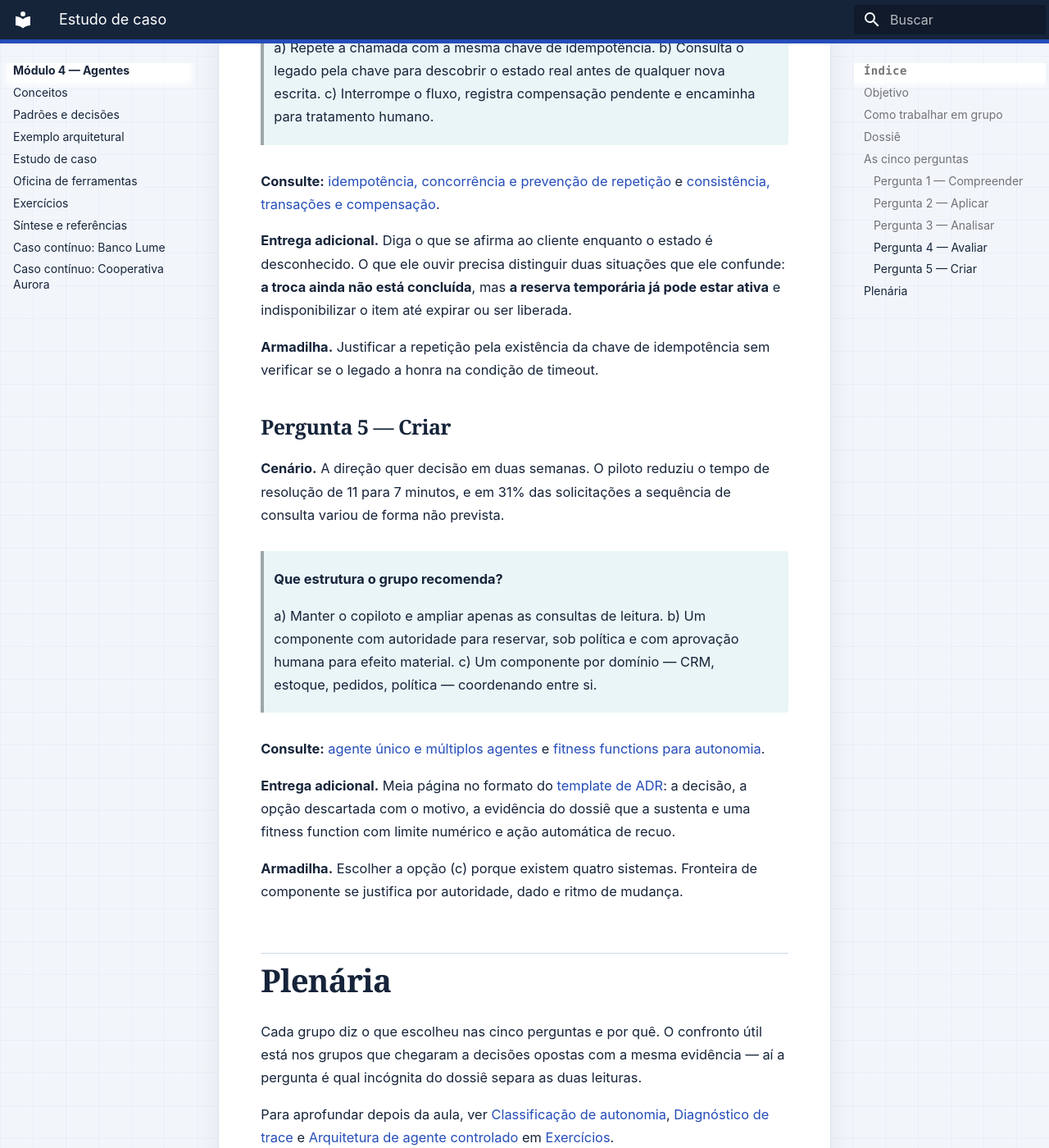
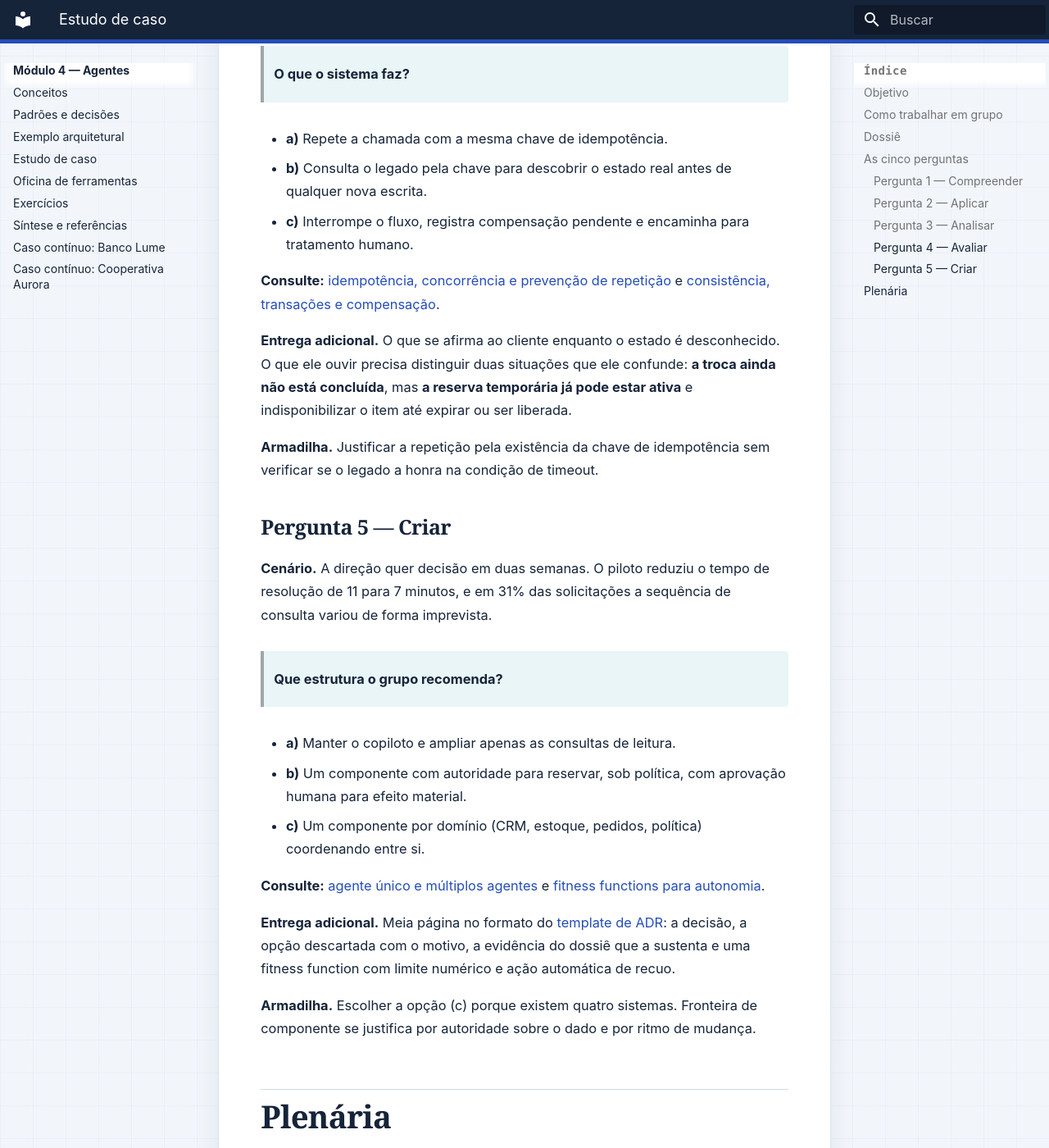
Before and after one commit to aulas-marco/arquitetura-solucoes-ia-generativa, an MkDocs documentation site: the page built from docs/modulo-4-agentes/estudo-de-caso.md, in a window 1280 px wide and 1400 px high, scrolled down 4692 px. Shown: the whole window at 82% size. Built offline with MkDocs 1.6.1 and Material for MkDocs 9.7.7, drawn with Linux system fonts in a browser that asks for light colours; some of the changed text lies outside the part shown.

Commit message:
docs(mod4): corrige a formatação das opções e remove cacoetes de LLM
As alternativas a/b/c estavam dentro do blockquote com quebra simples e
colapsavam numa linha só na renderização. Passam a ser lista fora da
citação, uma alternativa por item.

Na revisão de escrita: quiasmos removidos ("vale pela justificativa, não
pela letra", "elemento do sistema, não o assunto", "validação de dado,
não decisão de permissão"), travessão de ligação eliminado das opções em
favor de ponto ou dois-pontos (nenhum parágrafo com dois ou mais) e
fechamento da plenária reescrito sem frase de efeito.

Co-Authored-By: Claude Opus 5 (1M context) <noreply@anthropic.com>

```diff
--- a/docs/modulo-4-agentes/estudo-de-caso.md
+++ b/docs/modulo-4-agentes/estudo-de-caso.md
@@ -10,7 +10,7 @@ Decidir **onde ficam as responsabilidades, quais atributos de qualidade prevalec
 
 Grupos de três a cinco pessoas. Leia o dossiê uma vez, sem tentar resolver nada, e depois trabalhe as cinco perguntas na ordem. Cada uma traz um cenário e três respostas possíveis: o grupo escolhe uma e justifica.
 
-A escolha vale pela justificativa, não pela letra. O que o dossiê não permite decidir vira **incógnita**, com o experimento que a resolveria. Onde o grupo não chegar a acordo, registre a divergência e siga.
+A justificativa vale mais do que a letra escolhida. O que o dossiê não permite decidir vira **incógnita**, com o experimento que a resolveria. Onde o grupo não chegar a acordo, registre a divergência e siga.
 
 ## Dossiê
 
@@ -18,7 +18,7 @@ A Vértice Varejo recebe pedidos de troca, cancelamento, alteração de entrega
 
 **Restrições confirmadas.** Segurança exige identidade individual em cada chamada e logs sem documento e endereço em claro. Operações relata timeouts recorrentes no legado de pedidos, com equipe pequena de plantão. Comercial permite reserva temporária de item, mas desconto e cancelamento material dependem de limite por valor e aprovação de supervisor. CRM e estoque só são acessíveis por adaptadores; pedidos aceita precondição de versão e chave de idempotência. Auditoria precisa reconstruir proposta, decisão de política, aprovação, chamada, resultado e compensação.
 
-**Classes de solicitação.** O efeito de cada uma é o que a arquitetura precisa governar.
+**Classes de solicitação.** A arquitetura precisa governar o efeito de cada uma.
 
 | Solicitação | Sistemas | Efeito |
 |---|---|---|
@@ -45,37 +45,37 @@ A Vértice Varejo recebe pedidos de troca, cancelamento, alteração de entrega
 
 ## As cinco perguntas
 
-Cada pergunta apresenta um cenário e três respostas possíveis. **Escolha uma e justifique em duas ou três frases**, citando a seção do módulo que sustenta a escolha. Nenhuma das opções é absurda: cada uma é defensável sob alguma condição, e é essa condição que a justificativa precisa nomear.
+Cada pergunta traz um cenário e três respostas possíveis. **Escolha uma e justifique em duas ou três frases**, citando a seção do módulo que sustenta a escolha. Nenhuma das opções é absurda. Cada uma é defensável sob alguma condição, e a justificativa precisa dizer qual.
 
-As perguntas sobem os níveis da [taxonomia de Bloom](../comecar/taxonomia-de-bloom.md). O modelo de linguagem é um elemento do sistema, não o assunto: nenhuma delas se resolve escolhendo modelo, prompt ou plataforma.
+As perguntas sobem os níveis da [taxonomia de Bloom](../comecar/taxonomia-de-bloom.md). Nenhuma delas se resolve escolhendo modelo, prompt ou plataforma.
 
 ### Pergunta 1 — Compreender
 
 **Cenário.** No copiloto atual, o atendente lê a orientação e executa a reserva no sistema de pedidos. A proposta é o modelo passar a escolher o item substituto.
 
 > **Quem passa a autorizar a reserva?**
->
-> a) O componente que gera a proposta, já que ele conhece o caso.
-> b) Um componente de política, que valida a chamada antes de o executor agir.
-> c) O sistema de pedidos, que já rejeita gravação inválida.
+
+- **a)** O componente que gera a proposta, porque conhece o caso.
+- **b)** Um componente de política, que valida a chamada antes de o executor agir.
+- **c)** O sistema de pedidos, que já rejeita gravação inválida.
 
 **Consulte:** [geração, decisão e ação](conceitos.md#geracao-decisao-e-acao) e [políticas como fronteira executável](conceitos.md#politicas-como-fronteira-executavel).
 
-**Armadilha.** Tratar "o legado rejeita" como autorização. Rejeição de gravação inválida não é decisão de permissão.
+**Armadilha.** Tratar "o legado rejeita" como autorização. Rejeitar gravação inválida verifica o dado; a permissão já foi decidida antes disso, em outro lugar.
 
 ### Pergunta 2 — Aplicar
 
 **Cenário.** Auditoria quer reconstruir cada atendimento: proposta, política aplicada, chamada e resultado. Segurança proíbe documento e endereço em claro nos logs. Operações tem três pessoas de plantão.
 
 > **Qual par de atributos de qualidade está em conflito, e qual você atende primeiro?**
->
-> a) Observabilidade e privacidade — registrar o suficiente para reconstruir sem retermos dado pessoal.
-> b) Latência e custo — cada consulta a mais encarece e atrasa o atendimento.
-> c) Confiabilidade e manutenibilidade — mais táticas de recuperação, mais código para sustentar.
+
+- **a)** Observabilidade e privacidade. Registrar o suficiente para reconstruir sem reter dado pessoal.
+- **b)** Latência e custo. Cada consulta a mais encarece e atrasa o atendimento.
+- **c)** Confiabilidade e manutenibilidade. Mais táticas de recuperação, mais código para sustentar.
 
 **Consulte:** o [catálogo de atributos de qualidade](../referencia/atributos-de-qualidade.md).
 
-**Entrega adicional.** Escreva um cenário mensurável para o atributo que você priorizou, no formato do catálogo.
+**Entrega adicional.** Um cenário mensurável para o atributo priorizado, no formato do catálogo.
 
 **Armadilha.** Escolher um par cujas medidas melhoram juntas.
 
@@ -84,14 +84,14 @@ As perguntas sobem os níveis da [taxonomia de Bloom](../comecar/taxonomia-de-bl
 **Cenário.** O sistema de pedidos é o que mais dá timeout e é o único que aceita precondição de versão. CRM e estoque só respondem por adaptadores. A política comercial é versionada e consultável por API.
 
 > **Como integrar o sistema de pedidos?**
->
-> a) Chamada síncrona com timeout curto, precondição de versão e chave de idempotência.
-> b) Mensageria: o pedido de reserva entra numa fila e é processado quando o legado responder.
-> c) Evento de domínio: o estoque publica a reserva e pedidos reage por conta própria.
+
+- **a)** Chamada síncrona com timeout curto, precondição de versão e chave de idempotência.
+- **b)** Mensageria: o pedido de reserva entra numa fila e é processado quando o legado responder.
+- **c)** Evento de domínio: o estoque publica a reserva e pedidos reage por conta própria.
 
 **Consulte:** [APIs, mensageria, eventos e adaptadores](padroes-e-decisoes.md#apis-mensageria-eventos-e-adaptadores) e [identidade do usuário e autorização delegada](padroes-e-decisoes.md#identidade-do-usuario-e-autorizacao-delegada).
 
-**Entrega adicional.** Diga, na opção escolhida, como a identidade do atendente atravessa a fronteira sem virar credencial compartilhada.
+**Entrega adicional.** Na opção escolhida, como a identidade do atendente atravessa a fronteira sem virar credencial compartilhada.
 
 **Armadilha.** Escolher desacoplamento assíncrono e manter a expectativa de confirmação imediata na tela do atendente.
 
@@ -100,35 +100,35 @@ As perguntas sobem os níveis da [taxonomia de Bloom](../comecar/taxonomia-de-bl
 **Cenário.** A reserva foi enviada ao sistema de pedidos e o timeout expirou sem resposta. Não se sabe se o item foi reservado. O cliente está na linha esperando.
 
 > **O que o sistema faz?**
->
-> a) Repete a chamada com a mesma chave de idempotência.
-> b) Consulta o legado pela chave para descobrir o estado real antes de qualquer nova escrita.
-> c) Interrompe o fluxo, registra compensação pendente e encaminha para tratamento humano.
+
+- **a)** Repete a chamada com a mesma chave de idempotência.
+- **b)** Consulta o legado pela chave para descobrir o estado real antes de qualquer nova escrita.
+- **c)** Interrompe o fluxo, registra compensação pendente e encaminha para tratamento humano.
 
 **Consulte:** [idempotência, concorrência e prevenção de repetição](padroes-e-decisoes.md#idempotencia-concorrencia-e-prevencao-de-repeticao) e [consistência, transações e compensação](padroes-e-decisoes.md#consistencia-transacoes-e-compensacao).
 
-**Entrega adicional.** Diga o que se afirma ao cliente enquanto o estado é desconhecido. O que ele ouvir precisa distinguir duas situações que ele confunde: **a troca ainda não está concluída**, mas **a reserva temporária já pode estar ativa** e indisponibilizar o item até expirar ou ser liberada.
+**Entrega adicional.** O que se afirma ao cliente enquanto o estado é desconhecido. O que ele ouvir precisa distinguir duas situações que ele confunde: **a troca ainda não está concluída**, mas **a reserva temporária já pode estar ativa** e indisponibilizar o item até expirar ou ser liberada.
 
 **Armadilha.** Justificar a repetição pela existência da chave de idempotência sem verificar se o legado a honra na condição de timeout.
 
 ### Pergunta 5 — Criar
 
-**Cenário.** A direção quer decisão em duas semanas. O piloto reduziu o tempo de resolução de 11 para 7 minutos, e em 31% das solicitações a sequência de consulta variou de forma não prevista.
+**Cenário.** A direção quer decisão em duas semanas. O piloto reduziu o tempo de resolução de 11 para 7 minutos, e em 31% das solicitações a sequência de consulta variou de forma imprevista.
 
 > **Que estrutura o grupo recomenda?**
->
-> a) Manter o copiloto e ampliar apenas as consultas de leitura.
-> b) Um componente com autoridade para reservar, sob política e com aprovação humana para efeito material.
-> c) Um componente por domínio — CRM, estoque, pedidos, política — coordenando entre si.
+
+- **a)** Manter o copiloto e ampliar apenas as consultas de leitura.
+- **b)** Um componente com autoridade para reservar, sob política, com aprovação humana para efeito material.
+- **c)** Um componente por domínio (CRM, estoque, pedidos, política) coordenando entre si.
 
 **Consulte:** [agente único e múltiplos agentes](conceitos.md#agente-unico-e-multiplos-agentes) e [fitness functions para autonomia](padroes-e-decisoes.md#fitness-functions-para-autonomia).
 
 **Entrega adicional.** Meia página no formato do [template de ADR](../referencia/template-adr.md): a decisão, a opção descartada com o motivo, a evidência do dossiê que a sustenta e uma fitness function com limite numérico e ação automática de recuo.
 
-**Armadilha.** Escolher a opção (c) porque existem quatro sistemas. Fronteira de componente se justifica por autoridade, dado e ritmo de mudança.
+**Armadilha.** Escolher a opção (c) porque existem quatro sistemas. Fronteira de componente se justifica por autoridade sobre o dado e por ritmo de mudança.
 
 ## Plenária
 
-Cada grupo diz o que escolheu nas cinco perguntas e por quê. O confronto útil está nos grupos que chegaram a decisões opostas com a mesma evidência — aí a pergunta é qual incógnita do dossiê separa as duas leituras.
+Cada grupo diz o que escolheu nas cinco perguntas e por quê. Quando dois grupos escolhem opções opostas com a mesma evidência, vale perguntar qual incógnita do dossiê separa as duas leituras.
 
 Para aprofundar depois da aula, ver [Classificação de autonomia](exercicios.md#11-classificacao-de-autonomia), [Diagnóstico de trace](exercicios.md#14-diagnostico-de-trace) e [Arquitetura de agente controlado](exercicios.md#18-arquitetura-de-agente-controlado) em [Exercícios](exercicios.md).
```
